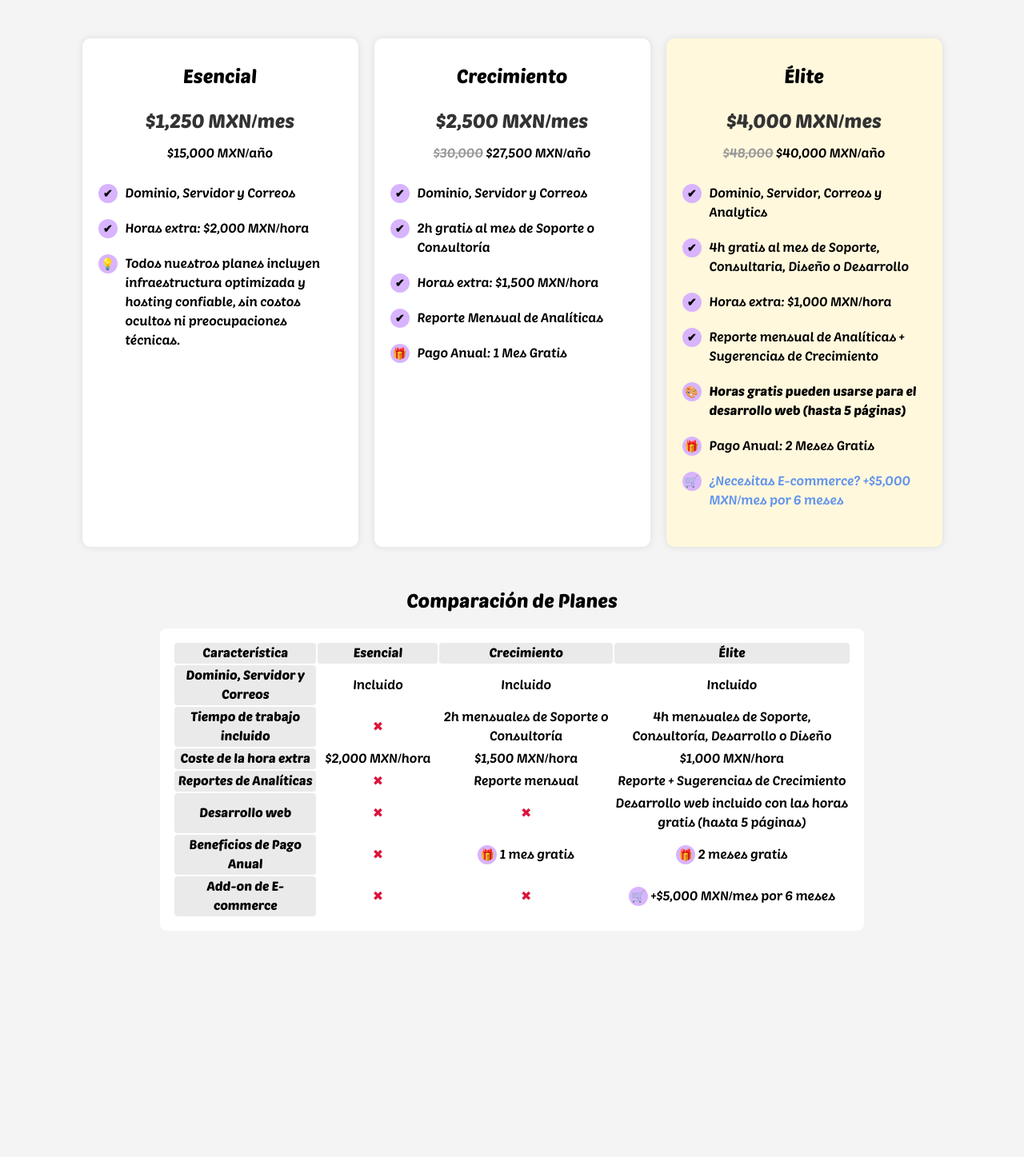
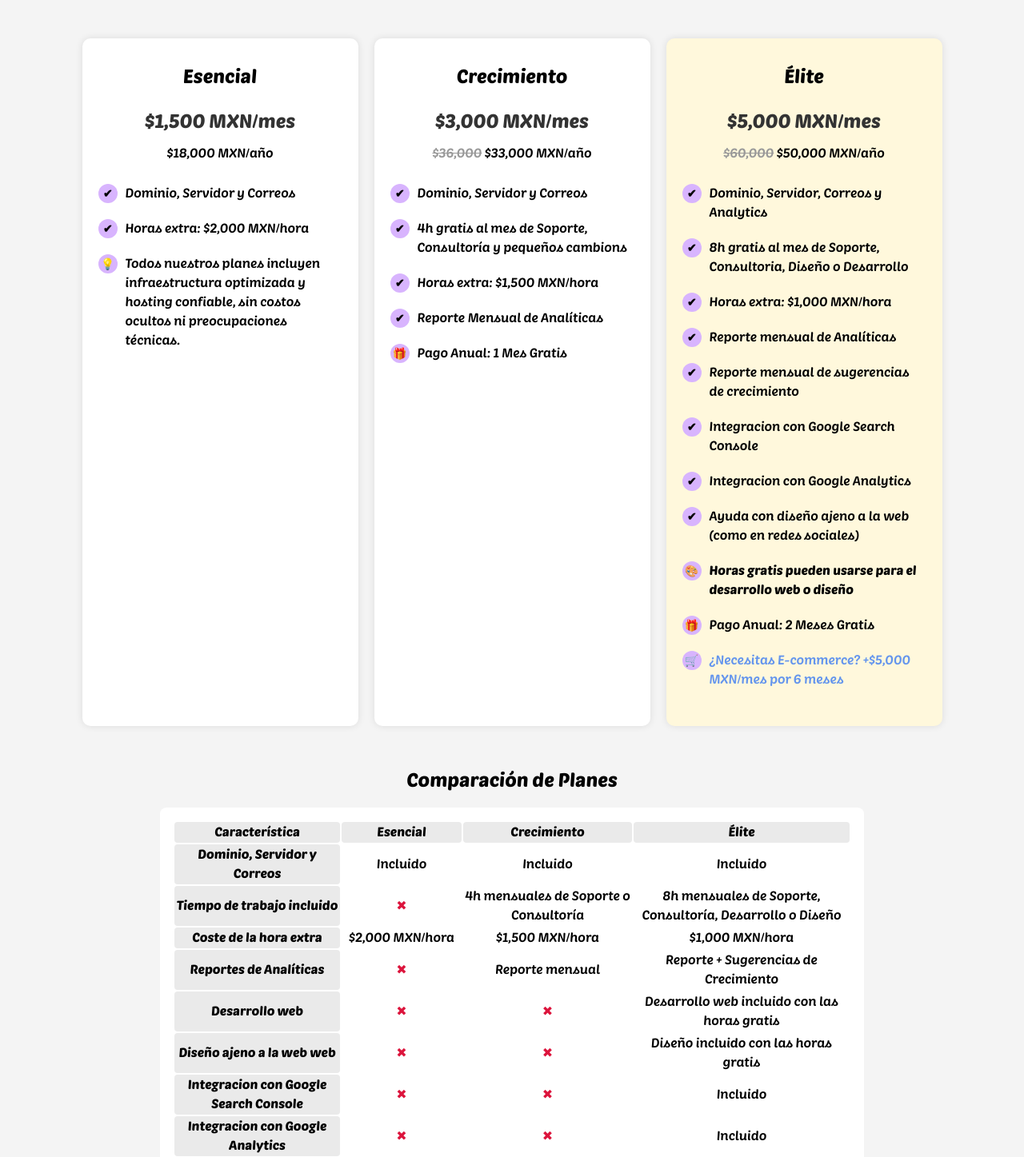
Before and after one commit to BennyRaccoon/buncult-website, a Next.js app: page /oferta-web in a window 1280 px wide. Shown: the part 100-1547 px from the top of the page at 80% size. Before the commit the page ends 1314 px from the top, so only its background shows below. Built offline with nearby package versions, Linux system fonts and the light colour scheme.

Commit message:
Update page.js

```diff
--- a/app/oferta-web/page.js
+++ b/app/oferta-web/page.js
@@ -8,8 +8,8 @@ export default function Page() {
       <div className="container">
         <div className="plan">
           <h2>Esencial</h2>
-          <div className="price">$1,250 MXN/mes</div>
-          <div className="priceYear">$15,000 MXN/año</div>
+          <div className="price">$1,500 MXN/mes</div>
+          <div className="priceYear">$18,000 MXN/año</div>
           <ul className="features">
             <li><span className="icon">✔</span> Dominio, Servidor y Correos</li>
             <li><span className="icon">✔</span> Horas extra: $2,000 MXN/hora</li>
@@ -19,11 +19,11 @@ export default function Page() {
 
         <div className="plan">
           <h2>Crecimiento</h2>
-          <div className="price">$2,500 MXN/mes</div>
-          <div className="priceYear"><del>$30,000</del> $27,500 MXN/año</div>
+          <div className="price">$3,000 MXN/mes</div>
+          <div className="priceYear"><del>$36,000</del> $33,000 MXN/año</div>
           <ul className="features">
             <li><span className="icon">✔</span> Dominio, Servidor y Correos</li>
-            <li><span className="icon">✔</span> 2h gratis al mes de Soporte o Consultoría</li>
+            <li><span className="icon">✔</span> 4h gratis al mes de Soporte, Consultoría y pequeños cambions</li>
             <li><span className="icon">✔</span> Horas extra: $1,500 MXN/hora</li>
             <li><span className="icon">✔</span> Reporte Mensual de Analíticas</li>
             <li><span className="icon">🎁</span> Pago Anual: 1 Mes Gratis</li>
@@ -32,14 +32,18 @@ export default function Page() {
 
         <div className="plan elite">
           <h2>Élite</h2>
-          <div className="price">$4,000 MXN/mes</div>
-          <div className="priceYear"><del>$48,000</del> $40,000 MXN/año</div>
+          <div className="price">$5,000 MXN/mes</div>
+          <div className="priceYear"><del>$60,000</del> $50,000 MXN/año</div>
           <ul className="features">
             <li><span className="icon">✔</span> Dominio, Servidor, Correos y Analytics</li>
-            <li><span className="icon">✔</span> 4h gratis al mes de Soporte, Consultaria, Diseño o Desarrollo</li>
+            <li><span className="icon">✔</span> 8h gratis al mes de Soporte, Consultoria, Diseño o Desarrollo</li>
             <li><span className="icon">✔</span> Horas extra: $1,000 MXN/hora</li>
-            <li><span className="icon">✔</span> Reporte mensual de Analíticas + Sugerencias de Crecimiento</li>
-            <li><span className="icon">🎨</span> <strong>Horas gratis pueden usarse para el desarrollo web (hasta 5 páginas)</strong></li>
+            <li><span className="icon">✔</span> Reporte mensual de Analíticas</li>
+            <li><span className="icon">✔</span> Reporte mensual de sugerencias de crecimiento </li>
+            <li><span className="icon">✔</span> Integracion con Google Search Console </li>
+            <li><span className="icon">✔</span> Integracion con Google Analytics </li>
+            <li><span className="icon">✔</span> Ayuda con diseño ajeno a la web (como en redes sociales) </li>
+            <li><span className="icon">🎨</span> <strong>Horas gratis pueden usarse para el desarrollo web o diseño</strong></li>
             <li><span className="icon">🎁</span> Pago Anual: 2 Meses Gratis</li>
             <li className="ecommerce-add"><span className="icon">🛒</span> ¿Necesitas E-commerce? +$5,000 MXN/mes por 6 meses</li>
           </ul>
@@ -64,8 +68,8 @@ export default function Page() {
           <tr>
             <th>Tiempo de trabajo incluido</th>
             <td><span className="red">✖</span></td>
-            <td> 2h mensuales de Soporte o Consultoría</td>
-            <td> 4h mensuales de Soporte, Consultoría, Desarrollo o Diseño</td>
+            <td> 4h mensuales de Soporte o Consultoría</td>
+            <td> 8h mensuales de Soporte, Consultoría, Desarrollo o Diseño</td>
           </tr>
           <tr>
             <th>Coste de la hora extra</th>
@@ -83,7 +87,25 @@ export default function Page() {
             <th>Desarrollo web</th>
             <td><span className="red">✖</span></td>
             <td><span className="red">✖</span></td>
-            <td>Desarrollo web incluido con las horas gratis (hasta 5 páginas)</td>
+            <td>Desarrollo web incluido con las horas gratis</td>
+          </tr>
+          <tr>
+            <th>Diseño ajeno a la web web</th>
+            <td><span className="red">✖</span></td>
+            <td><span className="red">✖</span></td>
+            <td>Diseño incluido con las horas gratis</td>
+          </tr>
+          <tr>
+            <th>Integracion con Google Search Console</th>
+            <td><span className="red">✖</span></td>
+            <td><span className="red">✖</span></td>
+            <td>Incluido</td>
+          </tr>
+          <tr>
+            <th>Integracion con Google Analytics</th>
+            <td><span className="red">✖</span></td>
+            <td><span className="red">✖</span></td>
+            <td>Incluido</td>
           </tr>
           <tr>
             <th>Beneficios de Pago Anual</th>
```
